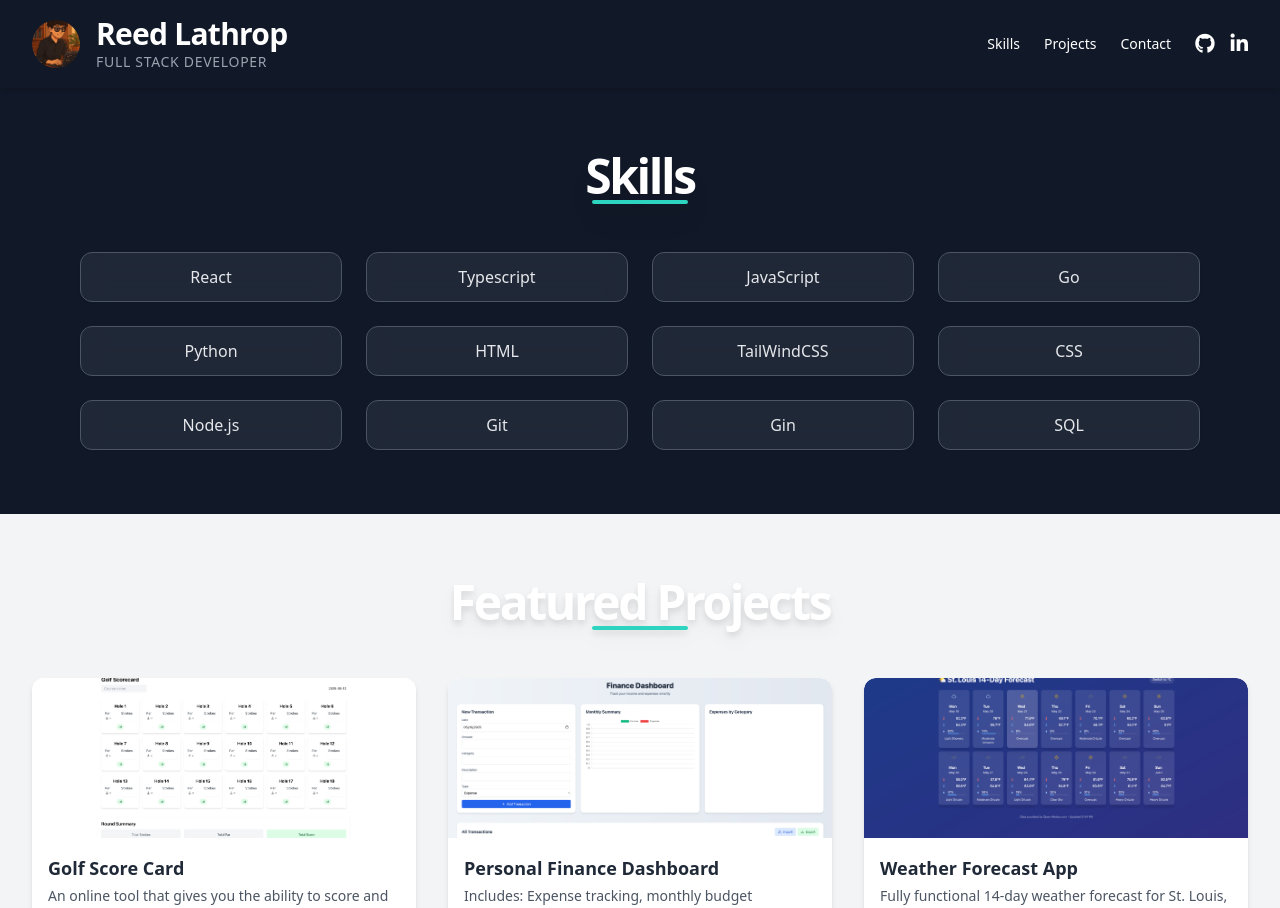
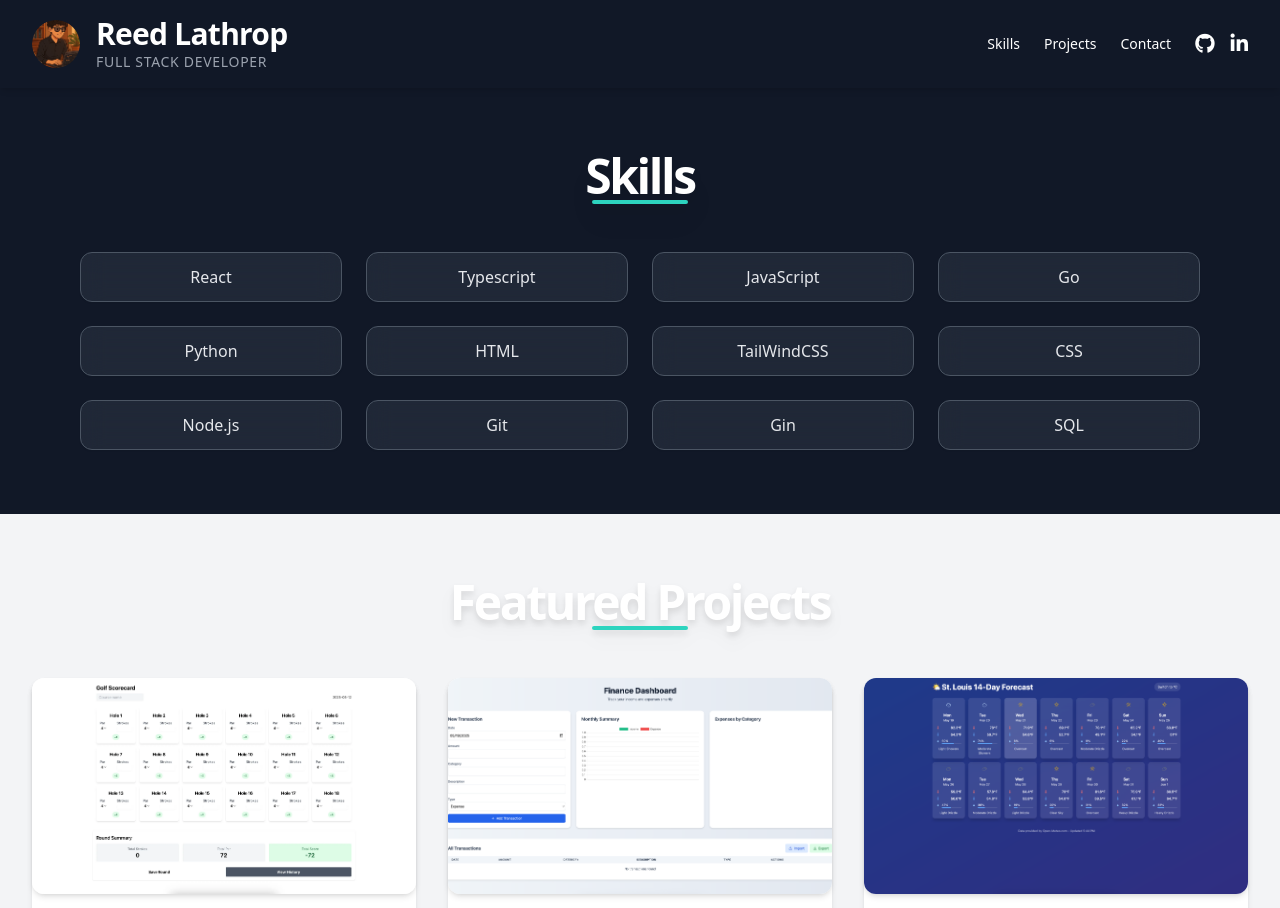
Before and after one commit to reedthedev13/Project-Portfolio, a React (Create React App) app: page / in a window 1280 px wide. Shown: the top 908 px of the page. Built offline with nearby package versions, Linux system fonts and the light colour scheme.

Commit message:
project card

```diff
--- a/src/components/ProjectCard.js
+++ b/src/components/ProjectCard.js
@@ -6,11 +6,11 @@ const ProjectCard = ({ project }) => {
     <MotionWrapper>
       <div className="bg-white dark:bg-gray-800 rounded-xl shadow-md transition hover:shadow-lg hover:-translate-y-1 duration-300 flex flex-col h-full">
         {/* Image */}
-        <div className="h-40 overflow-hidden rounded-t-xl">
+        <div className="w-full aspect-[16/9] overflow-hidden rounded-xl shadow-md">
           <img
             src={project.image}
             alt={project.title}
-            className="w-full h-48 object-cover rounded-xl shadow-md transition-transform duration-300 hover:scale-105"
+            className="w-full h-full object-cover"
           />
         </div>
 
```
